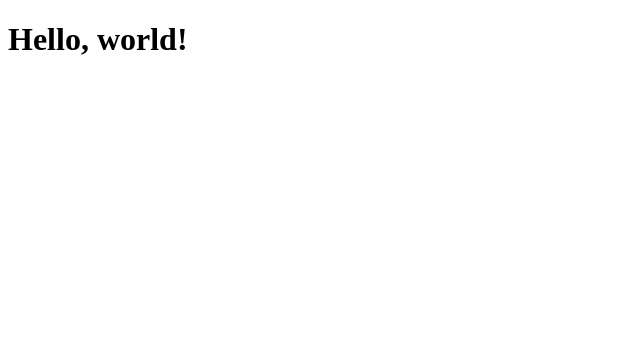
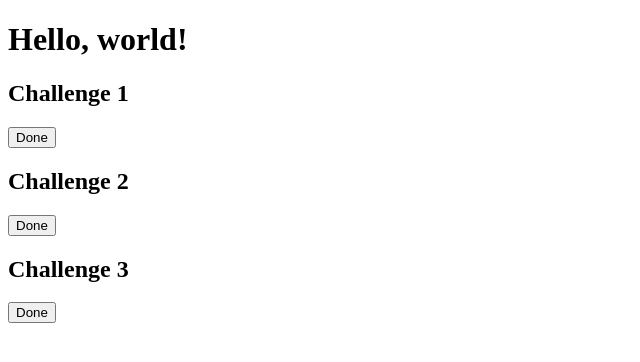
Before and after one commit to bagusnz/teamufo, a React (Create React App) app in the folder frontend/: page / in a window 1280 px wide. Shown: the top 362 px of the page, without its empty margins (0-640 px from the left). Built offline with nearby package versions, Linux system fonts and the light colour scheme.

Commit message:
create ChallengeCards

```diff
--- a/frontend/package.json
+++ b/frontend/package.json
@@ -3,6 +3,8 @@
   "version": "0.1.0",
   "private": true,
   "dependencies": {
+    "@mui/icons-material": "^5.14.14",
+    "@mui/material": "^5.14.14",
     "@testing-library/jest-dom": "^5.17.0",
     "@testing-library/react": "^13.4.0",
     "@testing-library/user-event": "^13.5.0",
@@ -34,5 +36,8 @@
       "last 1 firefox version",
       "last 1 safari version"
     ]
+  },
+  "devDependencies": {
+    "@babel/plugin-proposal-private-property-in-object": "^7.21.11"
   }
 }
--- a/frontend/src/App.js
+++ b/frontend/src/App.js
@@ -1,8 +1,14 @@
+import React from 'react';
+import ChallengeCards from "./challengePage/ChallengeCards";
+
 const App = () => {
     return (
+        <>
         <div>
             <h1>Hello, world!</h1>
         </div>
+        <ChallengeCards />
+        </>
     );
 }
 
--- /dev/null
+++ b/frontend/src/challengePage/ChallengeCard.js
@@ -0,0 +1,13 @@
+import React, {useState} from 'react';
+
+const ChallengeCard = ({challenge}) => {
+    const [todo, setTodo] = useState(false);
+    return (
+        <div>
+            <h2>{challenge.title}</h2>
+            <button onClick={() => setTodo(!todo)}>{todo ? "to do" : "Done"}</button>
+        </div>
+    );
+}
+
+export default ChallengeCard;
--- /dev/null
+++ b/frontend/src/challengePage/ChallengeCards.js
@@ -0,0 +1,21 @@
+import React from 'react';
+import ChallengeCard from "./ChallengeCard";
+
+
+const ChallengeCards = () => {
+    const challenges = [
+        { id: 1, title: "Challenge 1" },
+        { id: 2, title: "Challenge 2" },
+        { id: 3, title: "Challenge 3" }
+    ];
+
+    return (
+
+        challenges.map((challenge) => (
+            <ChallengeCard key={challenge.id} challenge={challenge} />
+        ))
+
+    );
+}
+
+export default ChallengeCards;
```
Also changed, not shown: 1 other file (tests, documents, lock files or other folders).
